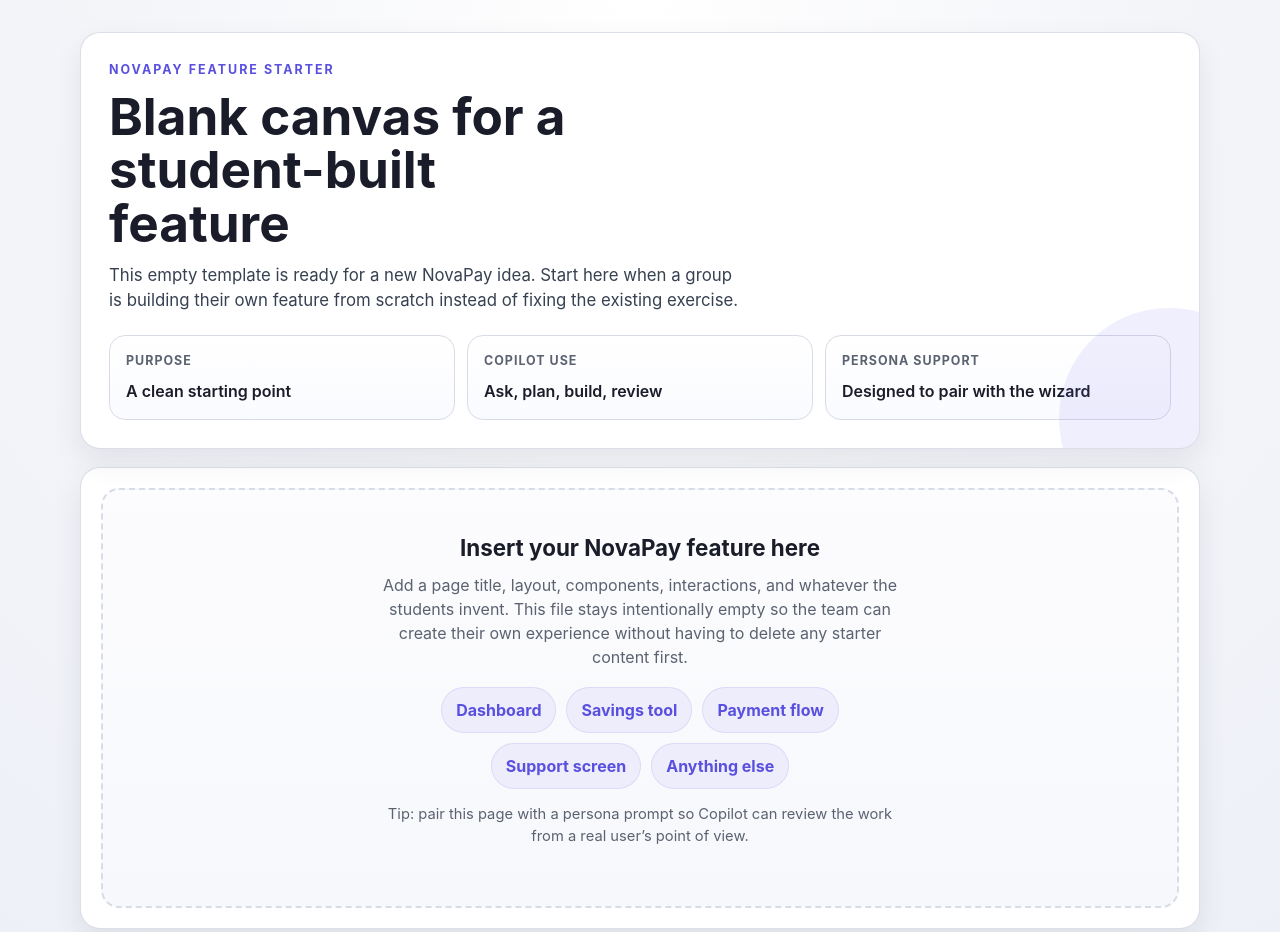
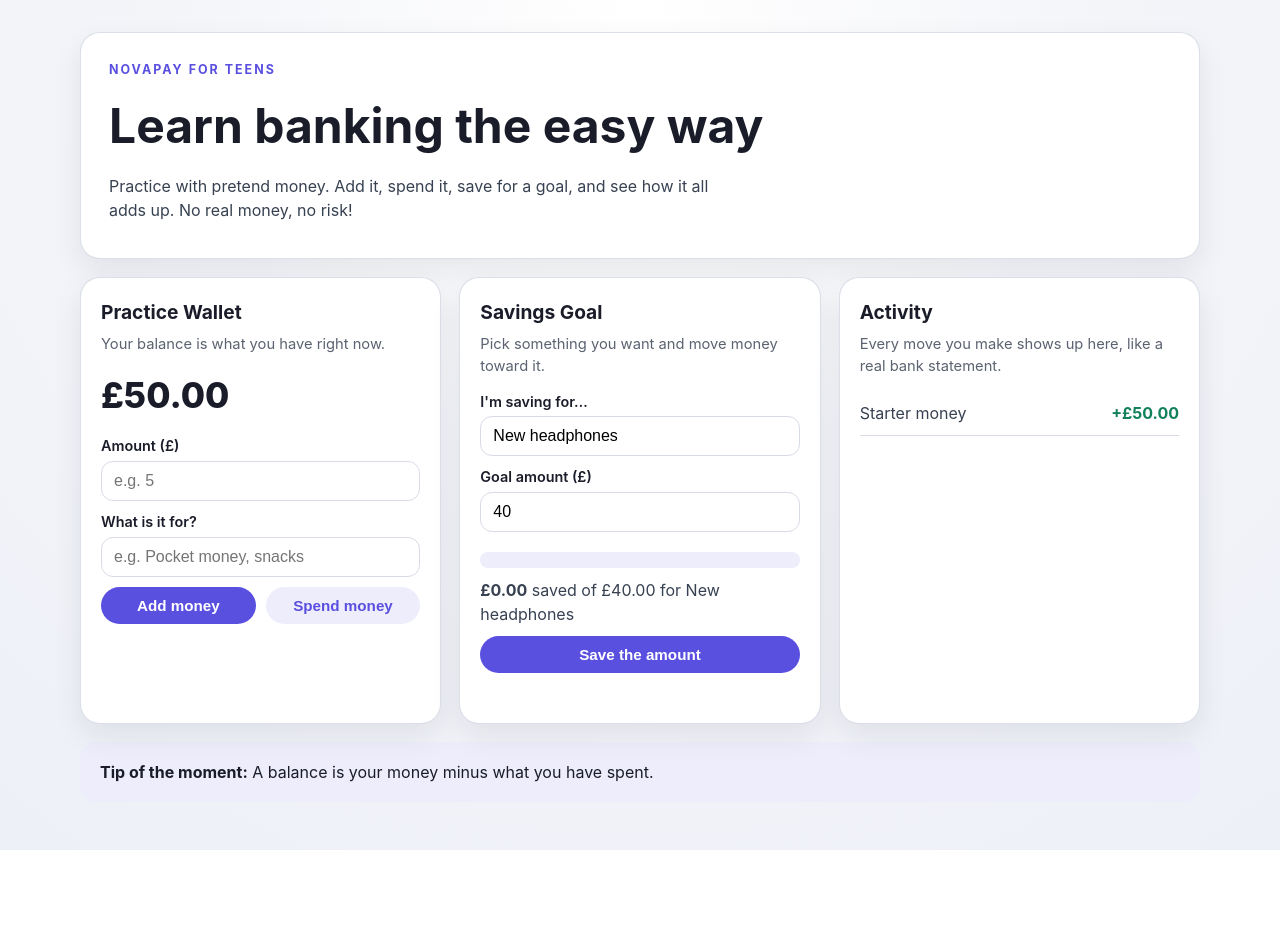
Before and after one commit to stem-outreach-team07/novapay, a plain HTML site: page novapay-template-01.html in a window 1280 px wide. Shown: the top 932 px of the page. After the commit the page ends 850 px from the top, so only its background shows below. Drawn offline with Linux system fonts and the light colour scheme.

Commit message:
Create teen-friendly NovaPay banking basics page with simple interactive features

```diff
--- a/novapay-template-01.html
+++ b/novapay-template-01.html
@@ -3,226 +3,207 @@
 <head>
   <meta charset="UTF-8" />
   <meta name="viewport" content="width=device-width, initial-scale=1.0" />
-  <title>NovaPay — Empty Feature Template</title>
+  <title>NovaPay — Teen Banking Basics</title>
   <style>
     :root {
-      --bg: #f4f5f9;
-      --card: #ffffff;
-      --ink: #1a1d29;
-      --text: #374151;
-      --muted: #5b6270;
-      --border: #d8dce6;
-      --accent: #5a50e0;
-      --tint: #eeedfb;
-      --shadow: 0 12px 30px rgba(26, 29, 41, 0.08);
-      --radius: 20px;
+      --bg: #f4f5f9; --card: #ffffff; --ink: #1a1d29; --text: #374151;
+      --muted: #5b6270; --border: #d8dce6; --accent: #5a50e0; --tint: #eeedfb;
+      --good: #12805c; --bad: #b42318;
+      --shadow: 0 12px 30px rgba(26, 29, 41, 0.08); --radius: 20px;
     }
-
     * { box-sizing: border-box; }
     html, body { margin: 0; min-height: 100%; }
     body {
-      font-family: Inter, system-ui, -apple-system, BlinkMacSystemFont, 'Segoe UI', sans-serif;
+      font-family: Inter, system-ui, -apple-system, 'Segoe UI', sans-serif;
       background: radial-gradient(circle at top, #ffffff 0%, var(--bg) 45%, #edf0f7 100%);
-      color: var(--text);
-      line-height: 1.5;
-      padding: 32px 16px 48px;
+      color: var(--text); line-height: 1.5; padding: 32px 16px 48px;
     }
-
-    .shell {
-      max-width: 1120px;
-      margin: 0 auto;
+    .shell { max-width: 1120px; margin: 0 auto; }
+    h1, h2, h3, p { margin: 0; }
+    .hero, .panel {
+      background: var(--card); border: 1px solid rgba(216,220,230,.9);
+      border-radius: var(--radius); box-shadow: var(--shadow);
     }
-
-    .hero, .panel {
-      background: var(--card);
-      border: 1px solid rgba(216, 220, 230, 0.9);
-      border-radius: var(--radius);
-      box-shadow: var(--shadow);
+    .hero { padding: 28px; margin-bottom: 18px; }
+    .eyebrow {
+      text-transform: uppercase; letter-spacing: .16em; font-size: .78rem;
+      font-weight: 700; color: var(--accent); margin-bottom: 10px;
     }
-
-    .hero {
-      padding: 28px;
-      margin-bottom: 18px;
-      position: relative;
-      overflow: hidden;
+    h1 { font-size: clamp(2rem, 4vw, 3rem); color: var(--ink); margin-bottom: 12px; }
+    .lede { max-width: 60ch; margin-bottom: 8px; }
+    .grid { display: grid; grid-template-columns: repeat(3, minmax(0,1fr)); gap: 18px; }
+    .panel { padding: 20px; }
+    .panel h2 { color: var(--ink); font-size: 1.2rem; margin-bottom: 6px; }
+    .hint { color: var(--muted); font-size: .92rem; margin-bottom: 14px; }
+    .big { font-size: 2.2rem; font-weight: 800; color: var(--ink); margin-bottom: 14px; }
+    label { display: block; font-weight: 600; font-size: .9rem; margin-bottom: 4px; color: var(--ink); }
+    input {
+      width: 100%; padding: 10px 12px; border: 1px solid var(--border);
+      border-radius: 12px; font-size: 1rem; margin-bottom: 10px;
     }
-
-    .hero::after {
-      content: '';
-      position: absolute;
-      inset: auto -80px -80px auto;
-      width: 220px;
-      height: 220px;
-      border-radius: 50%;
-      background: rgba(90, 80, 224, 0.09);
+    input:focus-visible, button:focus-visible { outline: 3px solid var(--accent); outline-offset: 2px; }
+    .row { display: flex; gap: 10px; flex-wrap: wrap; }
+    button {
+      flex: 1; padding: 10px 14px; border-radius: 999px; border: 0;
+      background: var(--accent); color: #fff; font-weight: 700; font-size: .95rem; cursor: pointer;
     }
-
-    .eyebrow {
-      text-transform: uppercase;
-      letter-spacing: 0.16em;
-      font-size: 0.78rem;
-      font-weight: 700;
-      color: var(--accent);
-      margin-bottom: 10px;
+    button.alt { background: var(--tint); color: var(--accent); }
+    .msg { min-height: 1.4em; margin-top: 10px; font-weight: 600; font-size: .92rem; }
+    .msg.good { color: var(--good); } .msg.bad { color: var(--bad); }
+    .bar { height: 16px; background: var(--tint); border-radius: 999px; overflow: hidden; margin: 10px 0; }
+    .fill { height: 100%; width: 0; background: var(--accent); transition: width .4s; }
+    ul { list-style: none; margin: 0; padding: 0; max-height: 260px; overflow: auto; }
+    li {
+      display: flex; justify-content: space-between; gap: 8px;
+      padding: 10px 0; border-bottom: 1px solid var(--border);
     }
-
-    h1, h2, h3, p { margin: 0; }
-
-    h1 {
-      font-size: clamp(2rem, 4vw, 3.3rem);
-      line-height: 1.05;
-      color: var(--ink);
-      margin-bottom: 12px;
-      max-width: 14ch;
-    }
-
-    .lede {
-      max-width: 60ch;
-      font-size: 1.05rem;
-      color: var(--text);
-      margin-bottom: 18px;
-    }
-
-    .hero-grid {
-      display: grid;
-      grid-template-columns: repeat(3, minmax(0, 1fr));
-      gap: 12px;
-      margin-top: 22px;
-    }
-
-    .stat {
-      background: linear-gradient(180deg, #ffffff 0%, #fafbff 100%);
-      border: 1px solid var(--border);
-      border-radius: 16px;
-      padding: 16px;
-    }
-
-    .stat .label {
-      font-size: 0.78rem;
-      font-weight: 700;
-      text-transform: uppercase;
-      letter-spacing: 0.08em;
-      color: var(--muted);
-      margin-bottom: 8px;
-    }
-
-    .stat .value {
-      font-size: 1rem;
-      color: var(--ink);
-      font-weight: 600;
-    }
-
-    .panel {
-      padding: 20px;
-    }
-
-    .placeholder {
-      border: 2px dashed var(--border);
-      border-radius: 18px;
-      background: linear-gradient(180deg, #fcfcfe 0%, #f7f8fc 100%);
-      min-height: 420px;
-      display: grid;
-      place-items: center;
-      text-align: center;
-      padding: 24px;
-    }
-
-    .placeholder-inner {
-      max-width: 520px;
-    }
-
-    .placeholder h2 {
-      color: var(--ink);
-      margin-bottom: 8px;
-      font-size: 1.4rem;
-    }
-
-    .placeholder p {
-      color: var(--muted);
-      margin-bottom: 18px;
-    }
-
-    .chips {
-      display: flex;
-      flex-wrap: wrap;
-      gap: 10px;
-      justify-content: center;
-    }
-
-    .chip {
-      display: inline-flex;
-      align-items: center;
-      gap: 8px;
-      padding: 10px 14px;
-      border-radius: 999px;
-      background: var(--tint);
-      color: var(--accent);
-      font-weight: 700;
-      border: 1px solid rgba(90, 80, 224, 0.12);
-    }
-
-    .footer-note {
-      margin-top: 14px;
-      font-size: 0.92rem;
-      color: var(--muted);
-    }
-
-    @media (max-width: 720px) {
-      .hero { padding: 22px; }
-      .hero-grid { grid-template-columns: 1fr; }
-      .panel { padding: 16px; }
-      .placeholder { min-height: 320px; }
-    }
+    .plus { color: var(--good); font-weight: 700; } .minus { color: var(--bad); font-weight: 700; }
+    .tips { margin-top: 18px; padding: 18px 20px; background: var(--tint); border-radius: 16px; color: var(--ink); }
+    @media (max-width: 860px) { .grid { grid-template-columns: 1fr; } }
   </style>
 </head>
 <body>
   <main class="shell">
     <section class="hero" aria-labelledby="title">
-      <div class="eyebrow">NovaPay feature starter</div>
-      <h1 id="title">Blank canvas for a student-built feature</h1>
-      <p class="lede">
-        This empty template is ready for a new NovaPay idea. Start here when a group is building
-        their own feature from scratch instead of fixing the existing exercise.
-      </p>
-      <div class="hero-grid">
-        <div class="stat">
-          <div class="label">Purpose</div>
-          <div class="value">A clean starting point</div>
-        </div>
-        <div class="stat">
-          <div class="label">Copilot use</div>
-          <div class="value">Ask, plan, build, review</div>
-        </div>
-        <div class="stat">
-          <div class="label">Persona support</div>
-          <div class="value">Designed to pair with the wizard</div>
-        </div>
-      </div>
+      <div class="eyebrow">NovaPay for teens</div>
+      <h1 id="title">Learn banking the easy way</h1>
+      <p class="lede">Practice with pretend money. Add it, spend it, save for a goal, and see how it all adds up. No real money, no risk!</p>
     </section>
 
-    <section class="panel">
-      <div class="placeholder">
-        <div class="placeholder-inner">
-          <h2>Insert your NovaPay feature here</h2>
-          <p>
-            Add a page title, layout, components, interactions, and whatever the students invent.
-            This file stays intentionally empty so the team can create their own experience without
-            having to delete any starter content first.
-          </p>
-          <div class="chips" aria-label="starter ideas">
-            <span class="chip">Dashboard</span>
-            <span class="chip">Savings tool</span>
-            <span class="chip">Payment flow</span>
-            <span class="chip">Support screen</span>
-            <span class="chip">Anything else</span>
-          </div>
-          <p class="footer-note">
-            Tip: pair this page with a persona prompt so Copilot can review the work from a real
-            user’s point of view.
-          </p>
+    <div class="grid">
+      <!-- Feature 1: Wallet -->
+      <section class="panel" aria-labelledby="wallet-h">
+        <h2 id="wallet-h">Practice Wallet</h2>
+        <p class="hint">Your balance is what you have right now.</p>
+        <div class="big" id="balance">£50.00</div>
+        <label for="amount">Amount (£)</label>
+        <input id="amount" type="number" min="0" step="0.01" placeholder="e.g. 5" />
+        <label for="note">What is it for?</label>
+        <input id="note" type="text" maxlength="30" placeholder="e.g. Pocket money, snacks" />
+        <div class="row">
+          <button id="addBtn">Add money</button>
+          <button id="spendBtn" class="alt">Spend money</button>
         </div>
-      </div>
+        <p class="msg" id="walletMsg" role="status"></p>
+      </section>
+
+      <!-- Feature 2: Savings goal -->
+      <section class="panel" aria-labelledby="goal-h">
+        <h2 id="goal-h">Savings Goal</h2>
+        <p class="hint">Pick something you want and move money toward it.</p>
+        <label for="goalName">I'm saving for…</label>
+        <input id="goalName" type="text" maxlength="30" value="New headphones" />
+        <label for="goalTarget">Goal amount (£)</label>
+        <input id="goalTarget" type="number" min="1" step="1" value="40" />
+        <div class="bar" aria-hidden="true"><div class="fill" id="fill"></div></div>
+        <p id="goalText"><strong>£0.00</strong> saved of £40.00</p>
+        <div class="row" style="margin-top:10px">
+          <button id="saveBtn">Save the amount</button>
+        </div>
+        <p class="msg" id="goalMsg" role="status"></p>
+      </section>
+
+      <!-- Feature 3: Activity -->
+      <section class="panel" aria-labelledby="act-h">
+        <h2 id="act-h">Activity</h2>
+        <p class="hint">Every move you make shows up here, like a real bank statement.</p>
+        <ul id="activity"></ul>
+      </section>
+    </div>
+
+    <section class="tips" aria-label="Money tips">
+      <strong>Tip of the moment:</strong> <span id="tip"></span>
     </section>
   </main>
+
+  <script>
+    let balance = 50;
+    let saved = 0;
+    const activity = [{ text: 'Starter money', amount: 50 }];
+
+    const $ = (id) => document.getElementById(id);
+    const money = (n) => '£' + n.toFixed(2);
+
+    const tips = [
+      'Save a little every time money comes in, even 10% adds up.',
+      'Wait a day before buying something you want. Still want it? Great!',
+      'Needs first (food, travel), wants second (games, snacks).',
+      'A balance is your money minus what you have spent.'
+    ];
+    $('tip').textContent = tips[Math.floor(Math.random() * tips.length)];
+
+    function say(id, text, good) {
+      const el = $(id);
+      el.textContent = text;
+      el.className = 'msg ' + (good ? 'good' : 'bad');
+    }
+
+    function render() {
+      $('balance').textContent = money(balance);
+      const target = parseFloat($('goalTarget').value) || 1;
+      const pct = Math.min(100, (saved / target) * 100);
+      $('fill').style.width = pct + '%';
+      $('goalText').innerHTML = '';
+      const strong = document.createElement('strong');
+      strong.textContent = money(saved);
+      $('goalText').append(strong, ' saved of ' + money(target) + ' for ' + ($('goalName').value || 'your goal'));
+
+      const list = $('activity');
+      list.innerHTML = '';
+      activity.slice().reverse().forEach((a) => {
+        const li = document.createElement('li');
+        const left = document.createElement('span');
+        left.textContent = a.text;
+        const right = document.createElement('span');
+        right.className = a.amount >= 0 ? 'plus' : 'minus';
+        right.textContent = (a.amount >= 0 ? '+' : '-') + money(Math.abs(a.amount));
+        li.append(left, right);
+        list.appendChild(li);
+      });
+    }
+
+    function readAmount() {
+      const n = parseFloat($('amount').value);
+      return n > 0 ? n : null;
+    }
+
+    $('addBtn').addEventListener('click', () => {
+      const n = readAmount();
+      if (!n) return say('walletMsg', 'Type an amount bigger than 0 first.', false);
+      balance += n;
+      activity.push({ text: $('note').value.trim() || 'Money added', amount: n });
+      say('walletMsg', 'Nice! You added ' + money(n) + '.', true);
+      $('amount').value = ''; $('note').value = '';
+      render();
+    });
+
+    $('spendBtn').addEventListener('click', () => {
+      const n = readAmount();
+      if (!n) return say('walletMsg', 'Type an amount bigger than 0 first.', false);
+      if (n > balance) return say('walletMsg', "Oops, you only have " + money(balance) + ". Try a smaller amount.", false);
+      balance -= n;
+      activity.push({ text: $('note').value.trim() || 'Spent', amount: -n });
+      say('walletMsg', 'Spent ' + money(n) + '. ' + money(balance) + ' left.', true);
+      $('amount').value = ''; $('note').value = '';
+      render();
+    });
+
+    $('saveBtn').addEventListener('click', () => {
+      const n = readAmount();
+      if (!n) return say('goalMsg', 'Put an amount in the Wallet box first, then press Save.', false);
+      if (n > balance) return say('goalMsg', "You can't save more than you have (" + money(balance) + ").", false);
+      balance -= n;
+      saved += n;
+      activity.push({ text: 'Saved for ' + ($('goalName').value || 'goal'), amount: -n });
+      const target = parseFloat($('goalTarget').value) || 1;
+      say('goalMsg', saved >= target ? '🎉 Goal reached! Amazing saving!' : 'Great job, keep going!', true);
+      $('amount').value = '';
+      render();
+    });
+
+    $('goalName').addEventListener('input', render);
+    $('goalTarget').addEventListener('input', render);
+    render();
+  </script>
 </body>
 </html>
```
